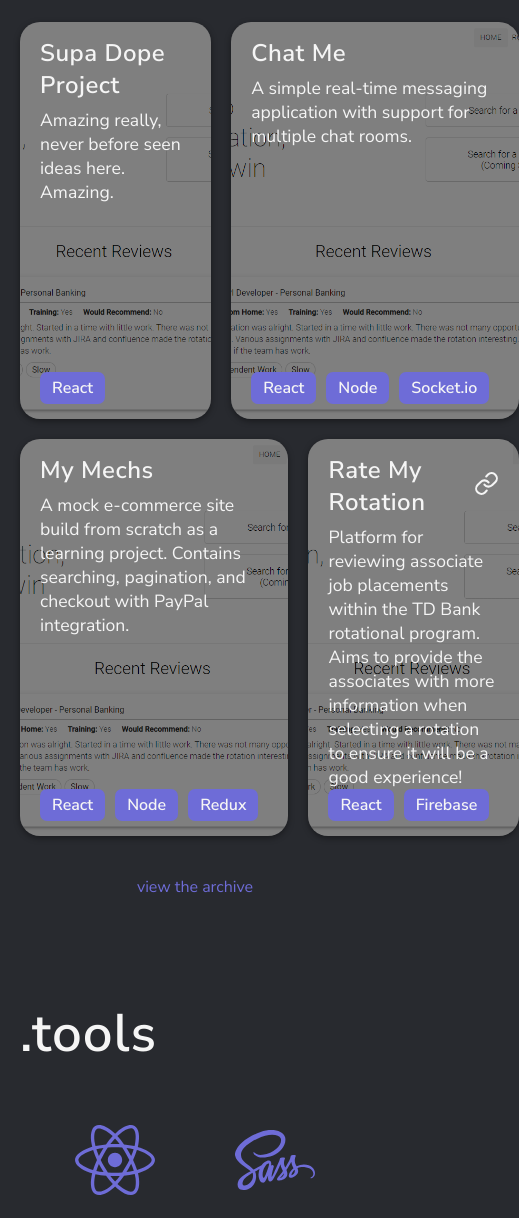
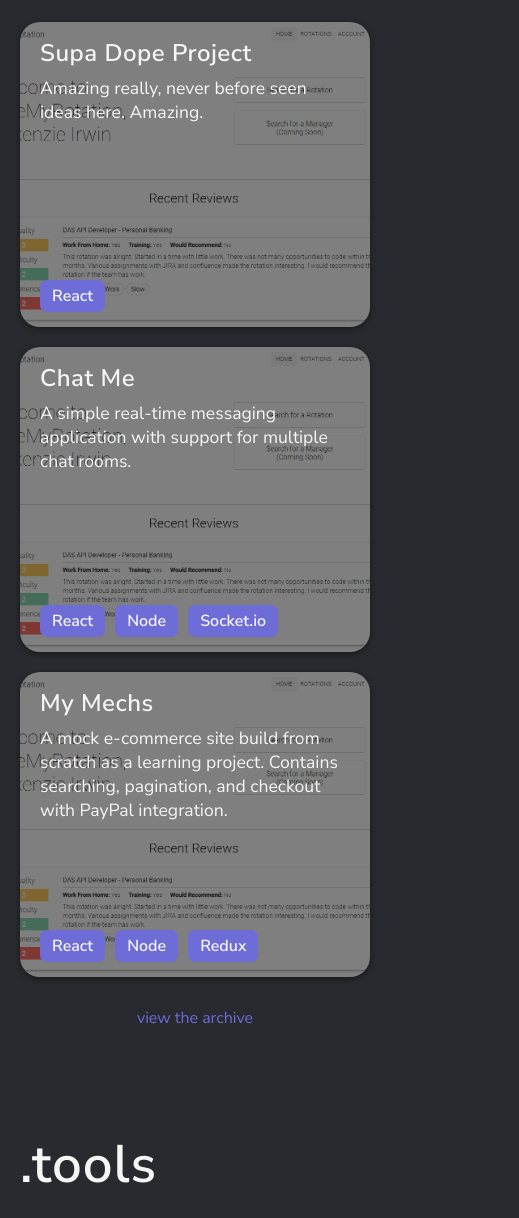
Before and after one commit to elijah-irwin/gatsby-portfolio-site, a Gatsby site: page / in a window 390 px wide. Shown: the part 764-1982 px from the top of the page, 519 px wide, since content can reach past the window. Built offline with nearby package versions, Linux system fonts and the light colour scheme; Gatsby itself is replaced by a stand-in of ours.

Commit message:
responsive-ness for .work section

```diff
--- a/src/components/Layout/Layout.styles.js
+++ b/src/components/Layout/Layout.styles.js
@@ -6,11 +6,11 @@ export const Body = styled.main`
 
   @media ${breaks.tablet} {
     margin-left: 10rem;
-    padding: 0px 75px;
+    padding: 0px 100px;
   }
 
   @media ${breaks.laptopL} {
-    padding: 0 300px;
+    padding: 0px 300px;
   }
 `;
 
@@ -21,8 +21,8 @@ export const ThemeToggle = styled.div`
   @media ${breaks.tablet} {
     display: block;
     position: fixed;
-    top: 20px;
-    right: 30px;
+    top: 10px;
+    right: 17px;
     color: ${props => props.theme.color1};
 
     & svg {
--- a/src/components/Tools/Tools.js
+++ b/src/components/Tools/Tools.js
@@ -36,7 +36,7 @@ const Tools = () => {
       <Header text='.tools' />
       <Inline>
         {tools.map(tool => (
-          <Tool icon={tool.icon} text={tool.text} />
+          <Tool key={tool.text} icon={tool.icon} text={tool.text} />
         ))}
       </Inline>
     </Wrapper>
--- a/src/components/Work/Work.js
+++ b/src/components/Work/Work.js
@@ -7,10 +7,16 @@ import { projects } from './projects-details';
 import Header from '../../theme/Header/Header';
 import ProjectCard from '../ProjectCard/ProjectCard';
 
+// Hooks
+import { usePageWidth } from '../../hooks/usePageWidth';
+
 // Styles
 import { Wrapper, Cards, Row1, Row2, Archive } from './Work.styles';
+import { sizeNumber } from '../../theme/breakPoints';
 
 const Work = () => {
+  const width = usePageWidth();
+
   return (
     <Wrapper>
       <Header text='.work' />
@@ -21,7 +27,9 @@ const Work = () => {
         </Row1>
         <Row2>
           <ProjectCard project={projects.eComm} />
-          <ProjectCard project={projects.rateMyRotation} />
+          {width > sizeNumber.tablet && (
+            <ProjectCard project={projects.rateMyRotation} />
+          )}
         </Row2>
       </Cards>
       <Archive>view the archive</Archive>
--- a/src/components/Work/Work.styles.js
+++ b/src/components/Work/Work.styles.js
@@ -1,4 +1,5 @@
 import styled from 'styled-components';
+import { breaks } from '../../theme/breakPoints';
 
 export const Wrapper = styled.div`
   margin-top: 100px;
@@ -9,25 +10,30 @@ const gap = '20px;';
 
 export const Cards = styled.div`
   display: grid;
-  grid-template-rows: 1fr 1fr;
   gap: ${gap};
   padding-top: 15px;
 `;
 
 export const Row1 = styled.div`
   display: grid;
-  grid-template-columns: 2fr 1fr;
   gap: ${gap};
+
+  @media ${breaks.laptop} {
+    grid-template-columns: 2fr 1fr;
+  }
 `;
 
 export const Row2 = styled.div`
   display: grid;
-  grid-template-columns: 2fr 3fr;
   gap: ${gap};
+
+  @media ${breaks.laptop} {
+    grid-template-columns: 2fr 3fr;
+  }
 `;
 
 export const Archive = styled.div`
   text-align: center;
   color: ${props => props.theme.text.accent};
-  margin-top: 40px;
+  margin-top: 30px;
 `;
```
